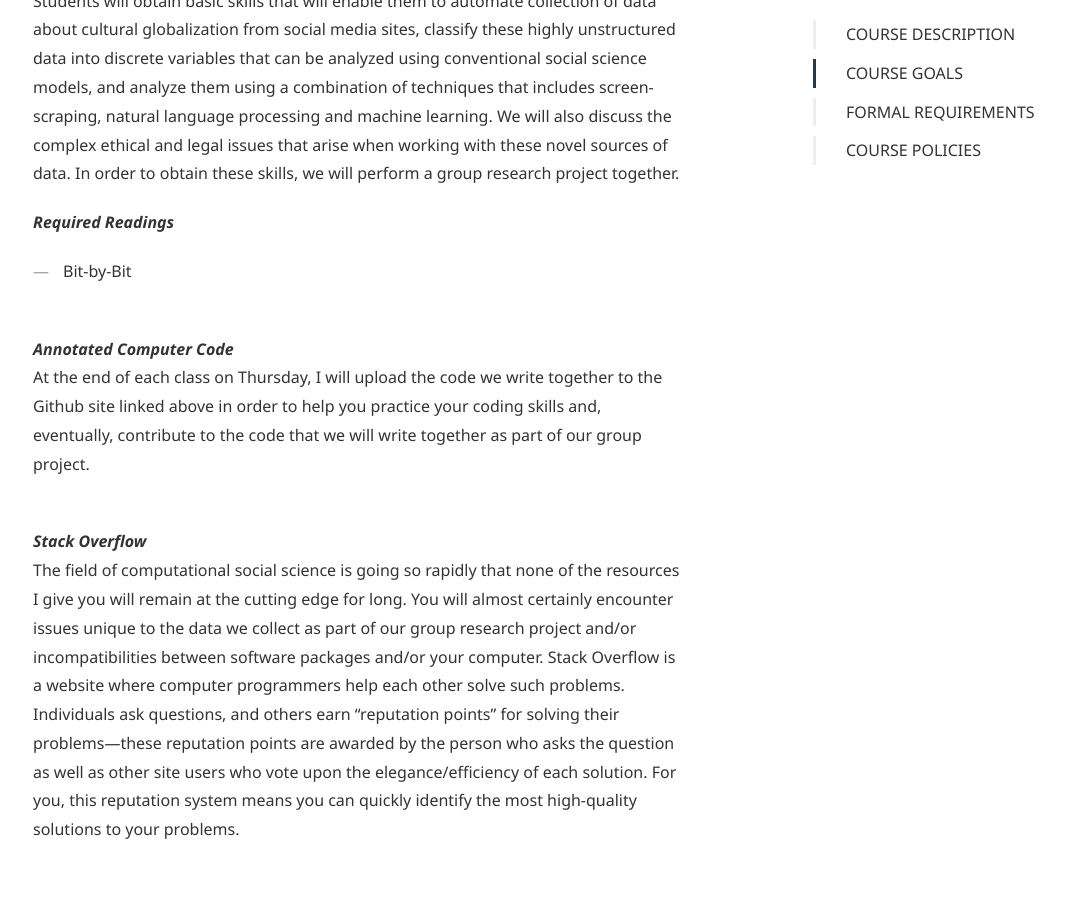
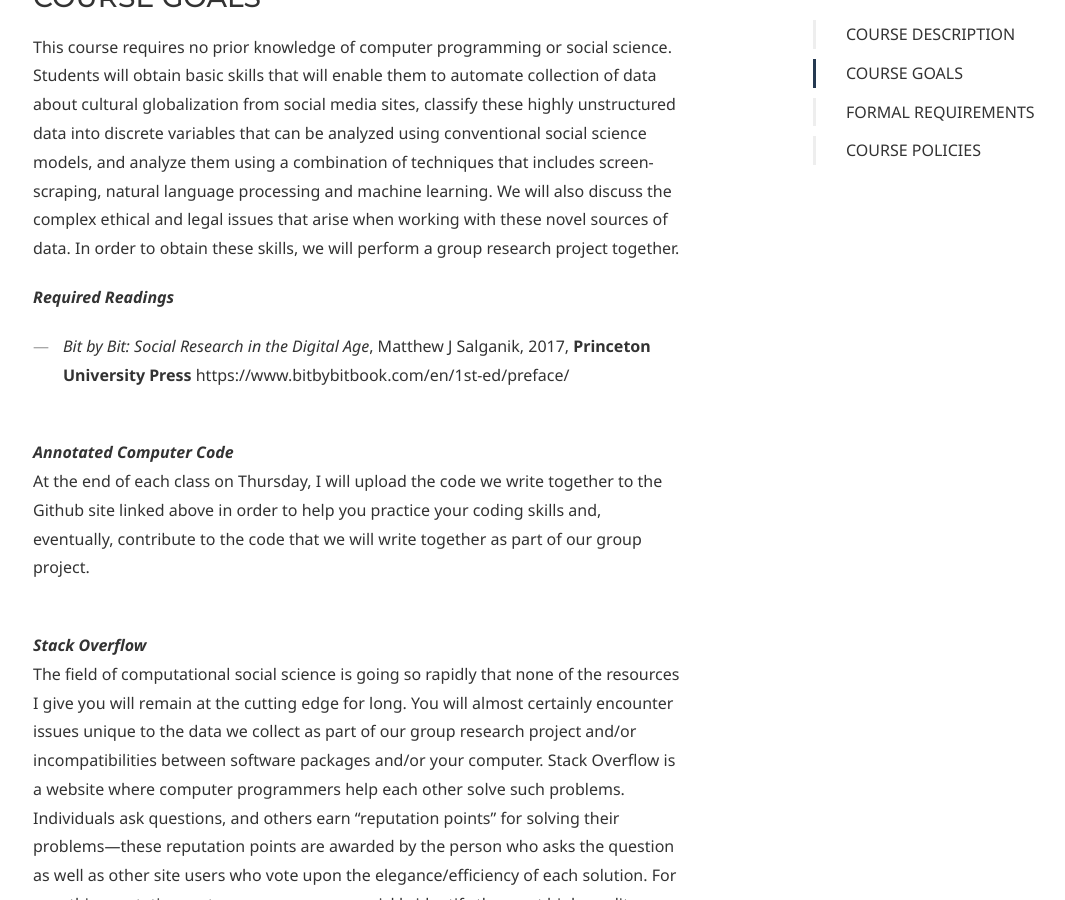
Before and after one commit to dssoc/dssoc.github.io, a Jekyll site: the page built from syllabus.md, in a window 1280 px wide and 900 px high, scrolled down 1073 px. Shown: the whole window, without its empty margins (37-1102 px from the left). Built offline with Jekyll 4.4.1, drawn with Linux system fonts in a browser that asks for light colours; some web fonts are replaced; our own code applies the rules of GitHub Pages for plain Markdown files; some of the changed lines change nothing that is shown; some of the changed text lies outside the part shown.

Commit message:
add bit by bit

```diff
--- a/syllabus.md
+++ b/syllabus.md
@@ -13,13 +13,7 @@
     title: Professor
     title_url: '#'
     external_url: true
-    - content: Chris Bail
-      url: '/https://www.chrisbail.net/'
-      external_url: true
-    - content:
-      url: 'https://twitter.com/chris_bail'
-      external_url: true
-      icon: twitter
+
 
 # Micro navigation
 micro_nav: true
@@ -45,7 +39,7 @@
 
 ***Required Readings***
 <br/>
-- Bit-by-Bit
+- *Bit by Bit: Social Research in the Digital Age*, Matthew J Salganik, 2017, **Princeton University Press** https://www.bitbybitbook.com/en/1st-ed/preface/
 <br/><br/>
 
 ***Annotated Computer Code***
```
